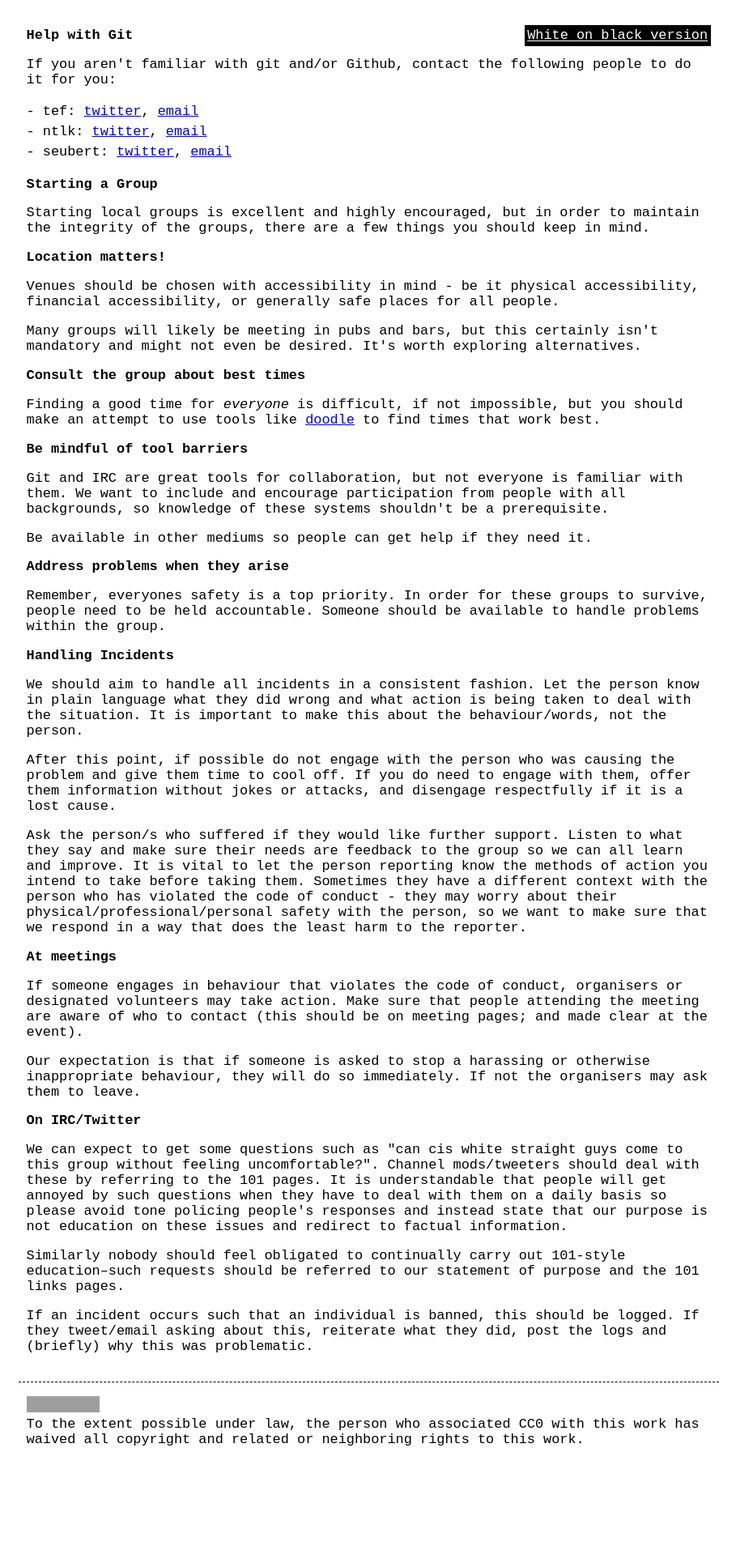
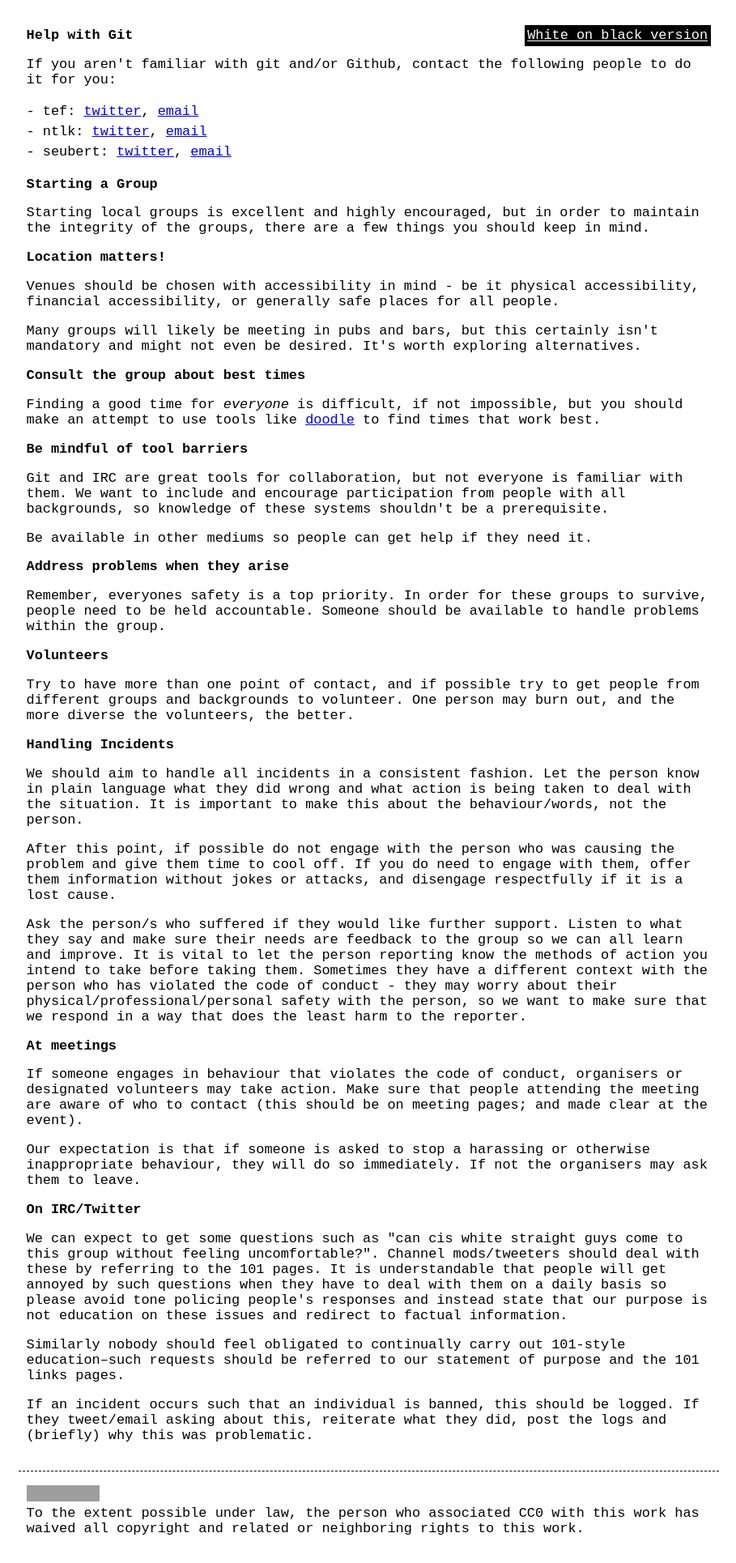
Before and after one commit to computeranonymous/computer, a Jekyll site: the page built from running_a_group.html, in a window 1280 px wide. Shown: the whole page at 81% size, without its empty margins (185-1094 px from the left). Built offline with Jekyll 4.4.1, drawn with Linux system fonts in a browser that asks for light colours; before the commit the page ends 1821 px from its top, so only the background shows below that; grey boxes are pictures that could not be loaded.

Commit message:
Adding note on volunteers

```diff
--- a/running_a_group.html
+++ b/running_a_group.html
@@ -31,6 +31,9 @@ title: Starting a Group
 <h2>Address problems when they arise</h2>
 <p>Remember, everyones safety is a top priority. In order for these groups to survive, people need to be held accountable. Someone should be available to handle problems within the group.</p>
 
+<h2>Volunteers</h2>
+
+<p>Try to have more than one point of contact, and if possible try to get people from different groups and backgrounds to volunteer. One person may burn out, and the more diverse the volunteers, the better. </p>
 
 <h1>Handling Incidents</h1>
 
```
